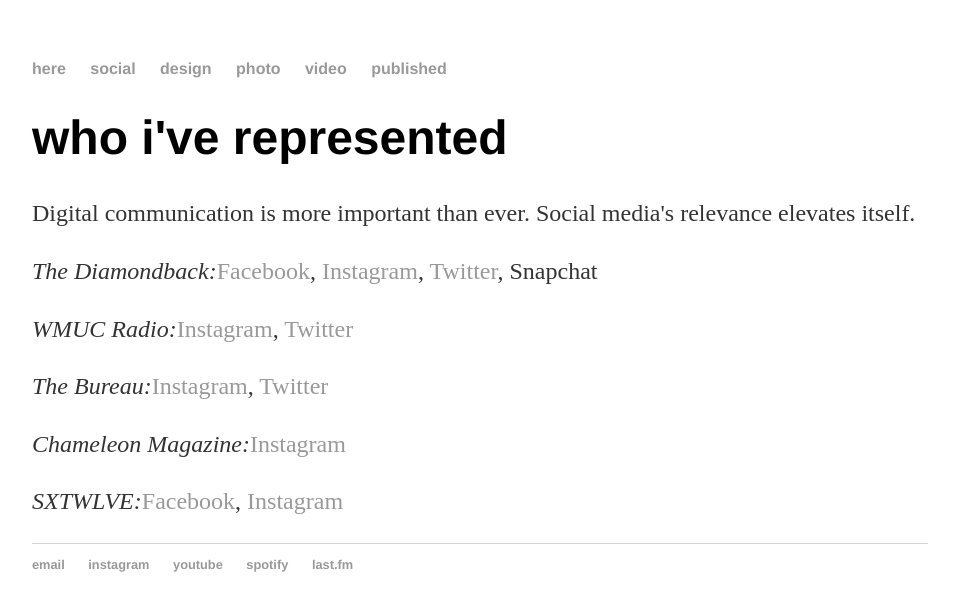
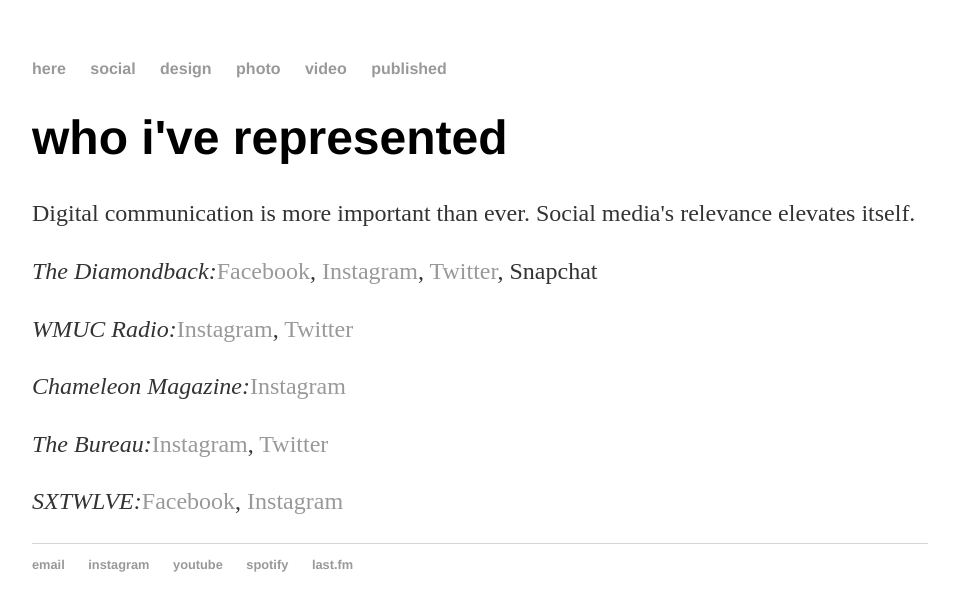
Before and after one commit to sabrinadotli/sabrinadotli.github.io, a Jekyll site: the page built from social/index.html, in a window 1280 px wide. Shown: the top 611 px of the page, without its empty margins (160-1119 px from the left). Built offline with Jekyll 4.4.1, drawn with Linux system fonts in a browser that asks for light colours; part of the change alters nothing that is shown.

```diff
--- a/social/index.html
+++ b/social/index.html
@@ -6,6 +6,6 @@ title: who i've represented
 	<p>Digital communication is more important than ever. Social media's relevance elevates itself.</p>
 <p><em>The Diamondback:</em><a href="https://www.facebook.com/TheDiamondback/">Facebook</a>, <a href="https://www.instagram.com/thedbk/">Instagram</a>, <a href="https://twitter.com/thedbk">Twitter</a>, Snapchat</p>
 <p><em>WMUC Radio:</em><a href="https://www.instagram.com/wmucradio/">Instagram</a>, <a href="https://twitter.com/wmucradio">Twitter</a></p>
+<p><em>Chameleon Magazine:</em><a href="https://www.instagram.com/chameleon.magazine/">Instagram</a></p>
 <p><em>The Bureau:</em><a href="https://www.instagram.com/bureauumd/">Instagram</a>, <a href="https://twitter.com/bureauUMD">Twitter</a></p>
-<p><em>Chameleon Magazine:</em><a href="https://www.instagram.com/chameleon.magazine/">Instagram</a></p>
 <p><em>SXTWLVE:</em><a href="https://www.facebook.com/SXTWLVE">Facebook</a>, <a href="https://www.instagram.com/sxtwlve/">Instagram</a></p>
```
